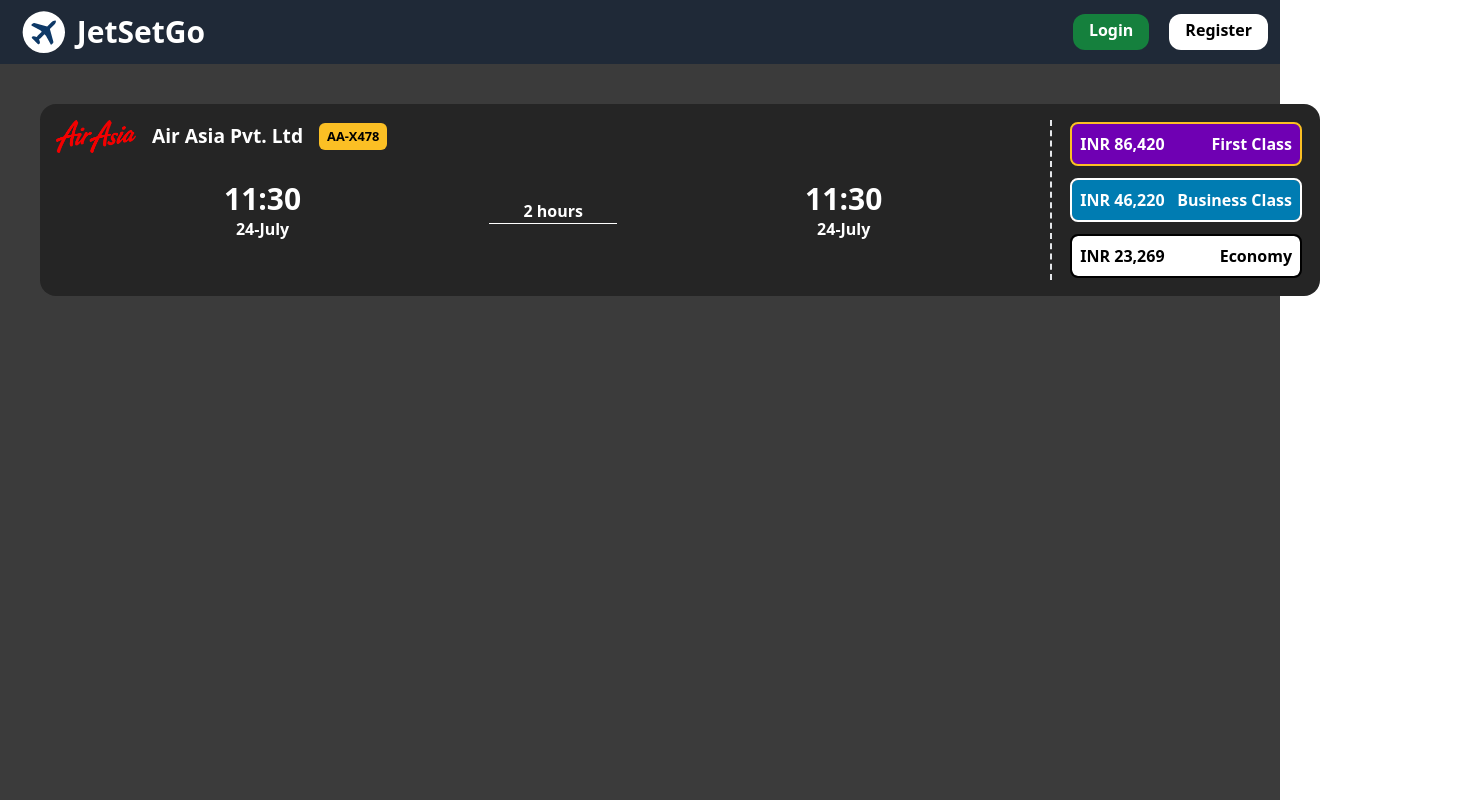
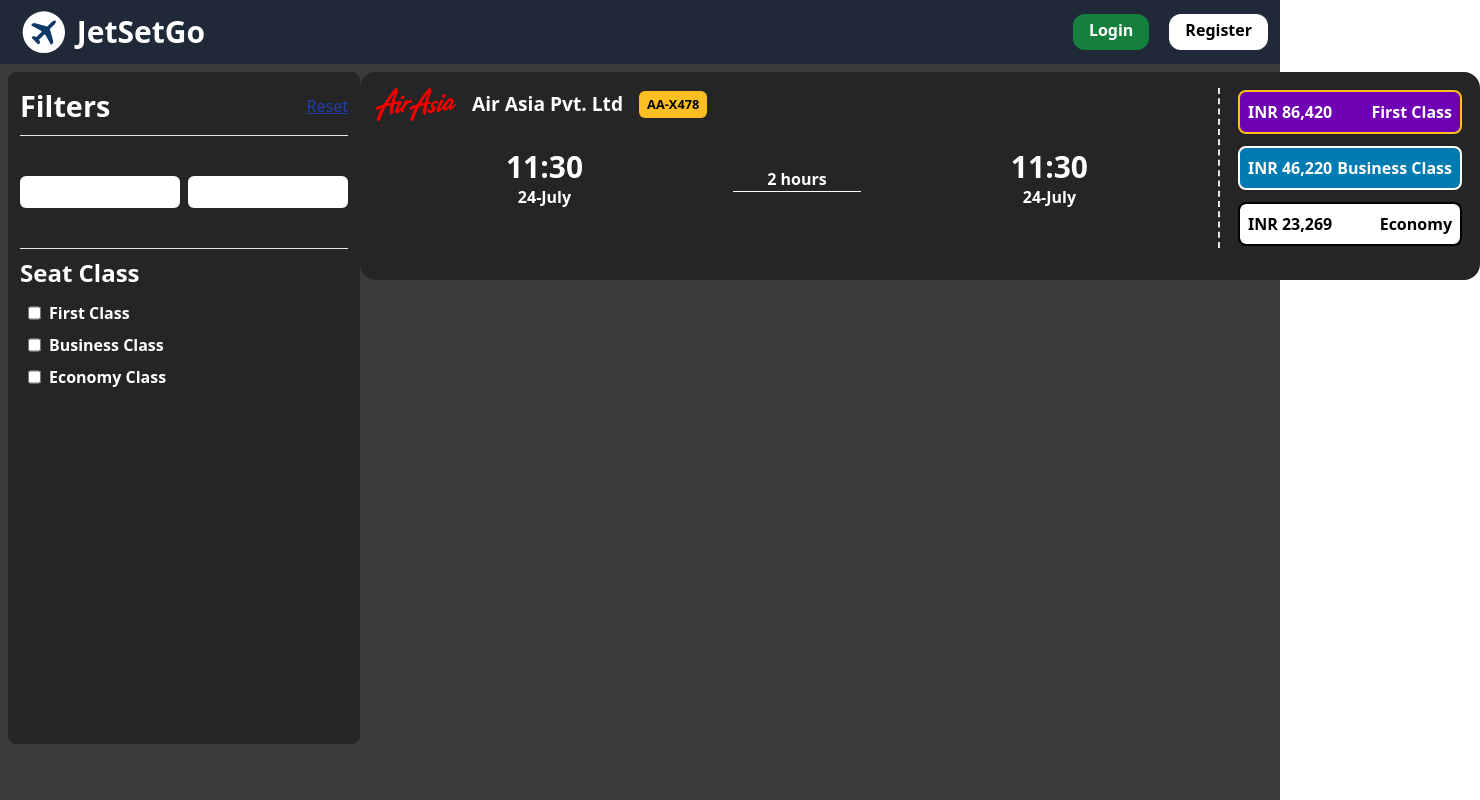
Before and after one commit to Bhargava-Shankar/Flight-Ticket-Booking-System---Frontend, a React (Vite) app: page / in a window 1280 px wide. Shown: the whole page, 1480 px wide, since content can reach past the window. Built offline with nearby package versions, Linux system fonts and the light colour scheme.

Commit message:
TODO: FILTER PANEL

```diff
--- a/src/App.tsx
+++ b/src/App.tsx
@@ -1,10 +1,20 @@
 import Navbar from "./components/Navbar"
 import AirplaneCard from "./components/AirplaneCard/AirplaneCard"
+import FilterPanel from "./components/FilterPanel/FilterPanel"
 function App() {
   return (
     <div className="bg-[#3B3B3B] h-full">
       <Navbar />
-      <AirplaneCard/>
+      <div className="grid m-2 gap-x-0">
+        <div className="row-start-1 col-start-1">
+          <FilterPanel />
+        </div>
+        <div className="row-start-1 col start-2">
+              <AirplaneCard/>
+        </div>
+
+      </div>
+
     </div>
 
   )
--- a/src/components/AirplaneCard/AirplaneCard.tsx
+++ b/src/components/AirplaneCard/AirplaneCard.tsx
@@ -3,7 +3,7 @@
 import AirplanePrices from "./AirplanePrices"
 const AirplaneCard = () => {
   return (
-    <div className='flex flex-row justify-between bg-[#252525] h-[12rem] w-[80rem] rounded-2xl text-white m-10 pl-4 pt-4'>
+    <div className='flex flex-row justify-between bg-[#252525] h-[13rem] w-[70rem] rounded-2xl text-white pl-4 pt-4'>
       <div className="flex flex-col w-full h-full">
           <AirPlaneCardHeader />
           <AirPlaneDetails/>
--- /dev/null
+++ b/src/components/FilterPanel/FilterPanel.tsx
@@ -0,0 +1,19 @@
+import React from 'react'
+import SeatClass from './components/SeatClass'
+import Pricing from './components/Pricing'
+const FilterPanel = () => {
+  return (
+      <div className='bg-[#252525] h-[42rem] w-[22rem] rounded-lg text-white pt-3 px-3 '>
+          <div className='flex flex-row items-center mb-2 justify-between'>
+              <p className='font-bold text-[1.8rem]'>Filters</p>
+              <p className="text-blue-800 underline">Reset</p>
+          </div>
+          <hr />
+          <Pricing />
+          <hr />
+          <SeatClass/>
+    </div>
+  )
+}
+
+export default FilterPanel
--- /dev/null
+++ b/src/components/FilterPanel/components/Pricing.tsx
@@ -0,0 +1,14 @@
+import React from 'react'
+
+const Pricing = () => {
+  return (
+    <div className='mt-10 mb-10'>
+          <div className='flex flex-row gap-2'>
+              <input type="text" className='h-8 w-1/2 rounded-md outline-none text-black ' />
+              <input type="text" className='h-8 w-1/2 rounded-md text-black' />
+        </div>
+    </div>
+  )
+}
+
+export default Pricing
--- /dev/null
+++ b/src/components/FilterPanel/components/SeatClass.tsx
@@ -0,0 +1,25 @@
+import React from 'react'
+
+const SeatClass = () => {
+  return (
+      <div>
+          <p className='text-2xl font-bold mb-3 mt-2'>Seat Class</p>
+          <ul className='flex flex-col gap-2 ml-2 font-semibold'>
+              <li className='flex flex-row gap-2'>
+                  <input type="checkbox" name="" id="" />
+                  <p>First Class</p>
+              </li>
+              <li className='flex flex-row gap-2'>
+                  <input type="checkbox" name="" id="" />
+                  <p>Business Class</p>
+              </li>
+              <li className='flex flex-row gap-2'>
+                  <input type="checkbox" name="" id="" />
+                  <p>Economy Class</p>
+              </li>
+      </ul>
+    </div>
+  )
+}
+
+export default SeatClass
```
